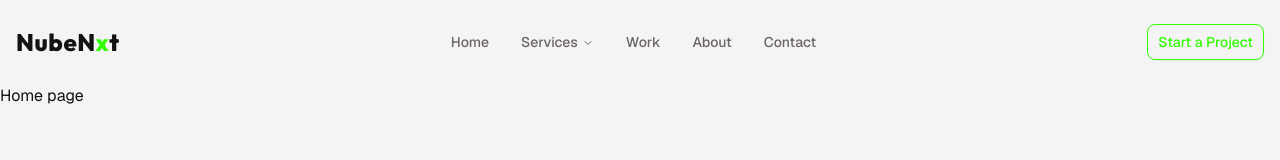
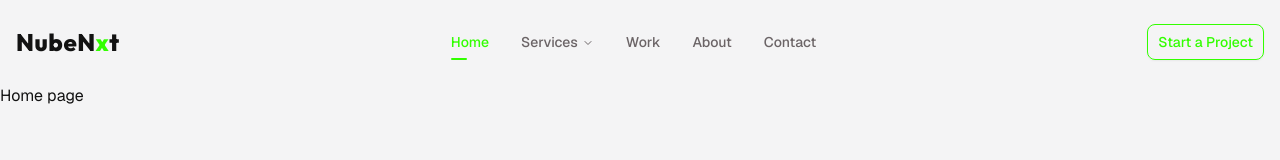
Before and after one commit to vikas78951/nubenxt, a Next.js app: page / in a window 1280 px wide. Shown: the top 160 px of the page. Built offline with nearby package versions, Linux system fonts and the light colour scheme.

Commit message:
mobile nav updated

```diff
--- a/components/markers/marker.tsx
+++ b/components/markers/marker.tsx
@@ -14,7 +14,7 @@ const markerVariants = cva("flex items-center gap-2 ", {
   },
 })
 
-const markerTitleVariants = cva("shrink-0 font-xs", {
+const markerTitleVariants = cva("shrink-0 font-xs font-semibold", {
   variants: {
     variant: {
       default: "text-muted",
--- a/components/shared/desktop-nav.tsx
+++ b/components/shared/desktop-nav.tsx
@@ -22,7 +22,6 @@ function DesktopNav() {
                             icon={item?.icon}
                             isHyperlink={item?.isHyperlink}
                             components={item?.components}
-
                         />
                     })
                 }
--- a/components/shared/mobile-nav.tsx
+++ b/components/shared/mobile-nav.tsx
@@ -1,7 +1,7 @@
 "use client"
 
 import * as React from "react"
-
+import { usePathname } from "next/navigation"
 import { useIsMobile } from "@/hooks/use-mobile"
 import { Button } from "@/components/ui/button"
 import {
@@ -25,7 +25,7 @@ import { Marker } from "../markers/marker"
 
 export function MobileNav() {
     const isMobile = useIsMobile()
-
+    const pathname = usePathname()
 
     function handleConfirm() {
         setOpen(false)
@@ -46,7 +46,7 @@ export function MobileNav() {
                     <Marker className="py-4" title="NAVITATION MENU" />
                 </DrawerHeader>
                 <div className="flex-1 scroll-fade overflow-y-auto ">
-                    <NavigationMenu className={''}>
+                    <NavigationMenu>
                         <NavigationMenuList className={'flex-col gap-4 justify-start items-start'}>
                             {
                                 NAV_MOBILE_DATA.map((item: NavItem, index) => {
@@ -58,6 +58,7 @@ export function MobileNav() {
                                         icon={item?.icon}
                                         isHyperlink={item?.isHyperlink}
                                         components={item?.components}
+                                        active={pathname === item.href}
                                     />
                                 })
                             }
@@ -66,8 +67,8 @@ export function MobileNav() {
                 </div>
 
                 <DrawerFooter>
-                    <hr />
-                    <div className="pt-3 pb-10">
+                    <hr className="my-3" />
+                    <div className="pb-6">
                         <div className="mb-6 ">
                             <p className="body-3 mb-2">Have a vision for your infrastructure?</p>
                             <h6 className="heading-8">Let's construct something robust.</h6>
--- a/components/shared/navigation/mobile-nav-menu-item.tsx
+++ b/components/shared/navigation/mobile-nav-menu-item.tsx
@@ -5,23 +5,23 @@ import Link from "next/link"
 
 
 import {
-    NavigationMenuContent,
     NavigationMenuItem,
     NavigationMenuLink,
-    NavigationMenuTrigger,
 } from "@/components/ui/navigation-menu"
-import ListItem from "./list-item"
 
 
 function MobileNavMenuItem({
-    name, href, icon, isHyperlink, components
+    name, href, active
 }: NavItem) {
 
 
 
     return (
         <NavigationMenuItem>
-            <NavigationMenuLink className={'font-heading text-2xl font-semibold '} render={<Link href={href || '/'}>{name}</Link>} />
+            <NavigationMenuLink
+                active={active}
+                className={'font-heading text-2xl font-semibold '}
+                render={<Link href={href || '/'}>{name}</Link>} />
         </NavigationMenuItem>
 
 
--- a/components/shared/navigation/nav-menu-item.tsx
+++ b/components/shared/navigation/nav-menu-item.tsx
@@ -10,6 +10,7 @@ import {
     NavigationMenuLink,
     NavigationMenuTrigger,
 } from "@/components/ui/navigation-menu"
+import ActiveNavLink from "@/components/ui/active-nav-link"
 import ListItem from "./list-item"
 
 
@@ -22,7 +23,9 @@ function NavMenuItem({
     return (
         <NavigationMenuItem className="font-sans" >
             {
-                isHyperlink ? (<NavigationMenuLink render={<Link href={href || '/'}>{name}</Link>} />
+                isHyperlink ? (<ActiveNavLink href={href || "/"}>
+                    {name}
+                </ActiveNavLink>
                 ) : (<>
                     <NavigationMenuTrigger >{name}</NavigationMenuTrigger>
                     <NavigationMenuContent className="w-full p-4 xl:p-6">
@@ -34,7 +37,6 @@ function NavMenuItem({
                                     href={component.href}
                                     icon={component.icon}
                                     description={component.description}
-
                                 />
                             ))}
                         </ul>
--- /dev/null
+++ b/components/ui/active-nav-link.tsx
@@ -0,0 +1,46 @@
+"use client"
+
+import Link from "next/link"
+import { usePathname } from "next/navigation"
+import { NavigationMenuLink } from "@/components/ui/navigation-menu"
+import { cn } from "@/lib/utils"
+
+interface ActiveNavLinkProps {
+    href: string
+    children: React.ReactNode
+}
+
+function ActiveNavLink({
+    href,
+    children,
+}: ActiveNavLinkProps) {
+    const pathname = usePathname()
+
+    const isActive =
+        pathname === href ||
+        (href !== "/" && pathname.startsWith(`${href}/`))
+
+    return (
+        <NavigationMenuLink
+            render={
+                <Link
+                    href={href}
+                    aria-current={isActive ? "page" : undefined}
+                    className={cn(
+                        "relative px-4 py-0 transition-colors",
+                        "hover:text-primary",
+                        isActive && "text-primary font-medium"
+                    )}
+                >
+                    {children}
+
+                    {isActive && (
+                        <span className="absolute left-4 right-4  w-4 bottom-0 h-0.5 bg-primary rounded-2xl" />
+                    )}
+                </Link>
+            }
+        />
+    )
+}
+
+export default ActiveNavLink
--- a/components/ui/navigation-menu.tsx
+++ b/components/ui/navigation-menu.tsx
@@ -123,14 +123,14 @@ function NavigationMenuPositioner({
 function NavigationMenuLink({
   className,
   ...props
-}: NavigationMenuPrimitive.Link.Props) {
+}: NavigationMenuPrimitive.Link.Props ) {
   return (
     <NavigationMenuPrimitive.Link
 
       data-slot="navigation-menu-link"
       className={cn(
-        "flex items-center gap-1.5  px-4 py-2 text-sm transition-all outline-none  text-muted font-medium capitalize hover:text-foreground [&_svg:not([class*='size-'])]:size-4",
-        className
+        "flex items-center gap-1.5  px-4 py-2 text-sm transition-all outline-none  text-muted font-medium capitalize hover:text-foreground [&_svg:not([class*='size-'])]:size-4 data-active:text-primary  ",
+        className,
       )}
       {...props}
     />
--- a/lib/types/nav.type.ts
+++ b/lib/types/nav.type.ts
@@ -6,6 +6,8 @@ export interface NavComponent {
   logo?: string
   href: string
   icon?: LucideIcon
+  active?: boolean
+
 }
 
 export interface NavItem {
@@ -14,4 +16,5 @@ export interface NavItem {
   icon?: LucideIcon
   isHyperlink: boolean
   components?: NavComponent[]
+  active?: boolean
 }
```
